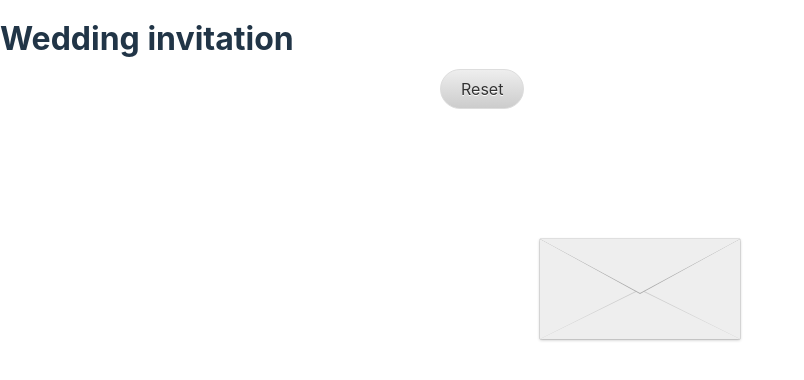
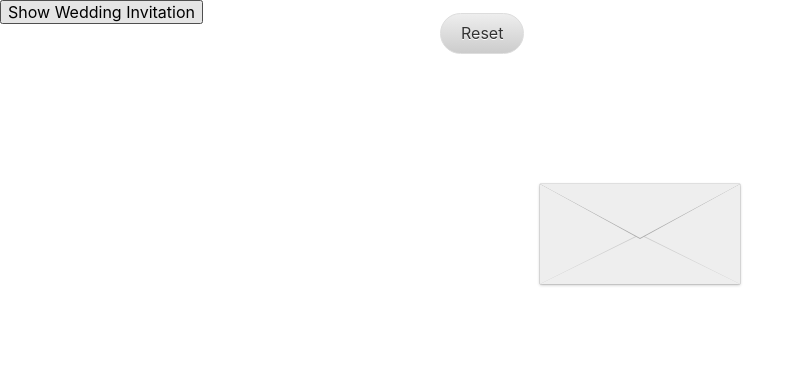
Before and after one commit to danigonlinea/wedding.github.io, a Vue app: page / in a window 1280 px wide. Shown: the top 380 px of the page, without its empty margins (0-804 px from the left). Built offline with nearby package versions, Linux system fonts and the light colour scheme.

Commit message:
feat: playing with animations

```diff
--- a/src/App.vue
+++ b/src/App.vue
@@ -1,11 +1,58 @@
 <template>
-  <div>
-    <h1>Wedding invitation</h1>
+  <div class="layout">
+    <transition name="fade" @before-enter="beforeEnter" @enter="enter">
+      <div v-if="showWeddingInvitation" class="wedding-invitation">
+        <h1>Wedding invitation</h1>
+      </div>
+    </transition>
+
+    <div v-if="!showWeddingInvitation">
+      <button @click="toggleBox">Show Wedding Invitation</button>
+      <EnvelopeApp></EnvelopeApp>
+    </div>
   </div>
-  <EnvelopeApp></EnvelopeApp>
 </template>
 <script setup>
+import { ref } from 'vue'
 import EnvelopeApp from './components/EnvelopeApp.vue'
+
+const showWeddingInvitation = ref(false)
+
+const beforeEnter = (el) => {
+  el.style.transform = 'translateY(-100%)'
+  el.style.opacity = 0
+}
+
+const enter = (el, done) => {
+  el.offsetHeight // Trigger reflow
+  el.style.transition = 'transform 0.5s, opacity 0.5s'
+  el.style.transform = 'translateY(0)'
+  el.style.opacity = 1
+  done()
+}
+
+const toggleBox = () => {
+  showWeddingInvitation.value = !showWeddingInvitation.value
+}
 </script>
 
-<style scoped></style>
+<style scoped>
+.layout {
+  width: 100%;
+  height: 100%;
+  box-sizing: border-box;
+
+  .wedding-invitation {
+    background-color: rgb(141, 141, 141);
+    height: 100vh;
+    overflow: auto;
+    width: 100vw;
+  }
+}
+
+.fade-enter-active {
+  transition:
+    opacity 0.5s,
+    transform 0.5s;
+}
+</style>
```
